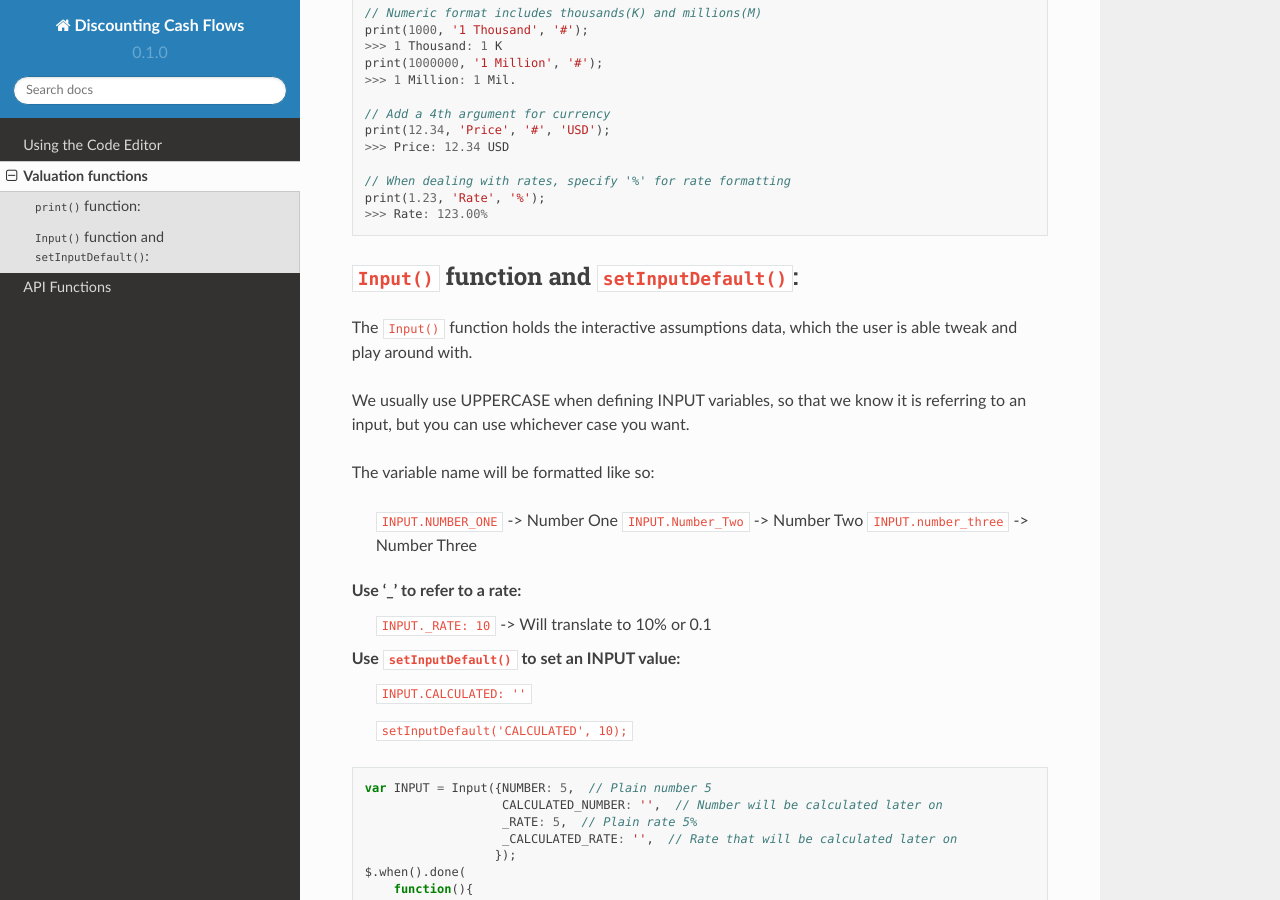
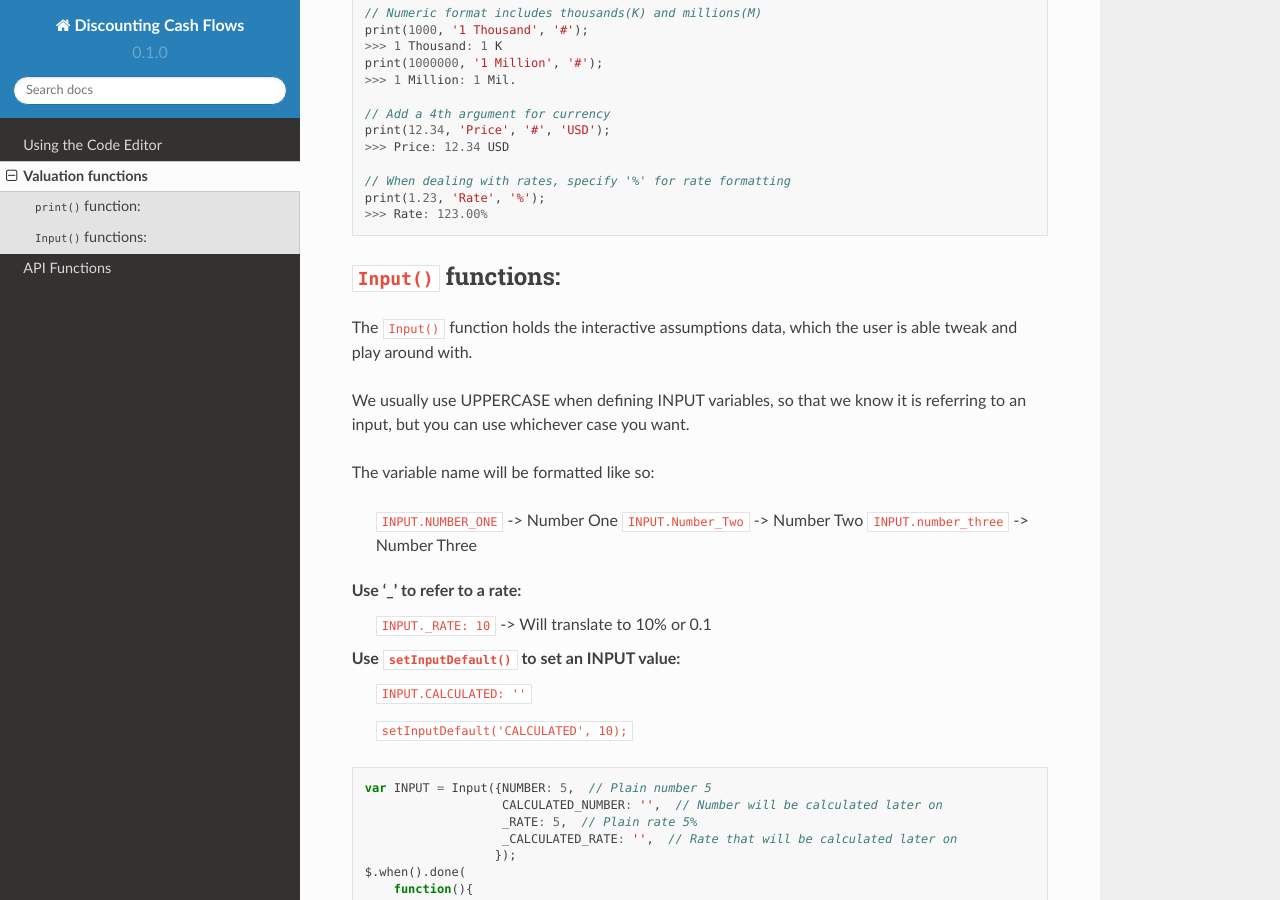
Before and after one commit to DiscountingCashFlows/readthedocs, a Sphinx documentation site: the page built from docs/source/functions.rst, in a window 1280 px wide and 900 px high, scrolled down 705 px. Built offline with Sphinx 7.4.7 and the Read the Docs theme 2.0.0, drawn with Linux system fonts in a browser that asks for light colours.

Commit message:
Update functions.rst

```diff
--- a/docs/source/functions.rst
+++ b/docs/source/functions.rst
@@ -47,7 +47,7 @@ The ``print()`` function prints values and messages to the screen. Below are exa
   >>> Rate: 123.00%
 
 
-``Input()`` function and ``setInputDefault()``:
+``Input()`` functions:
 -------------------------------------------------
 
 The ``Input()`` function holds the interactive assumptions data, which the user is able tweak and play around with.
```
